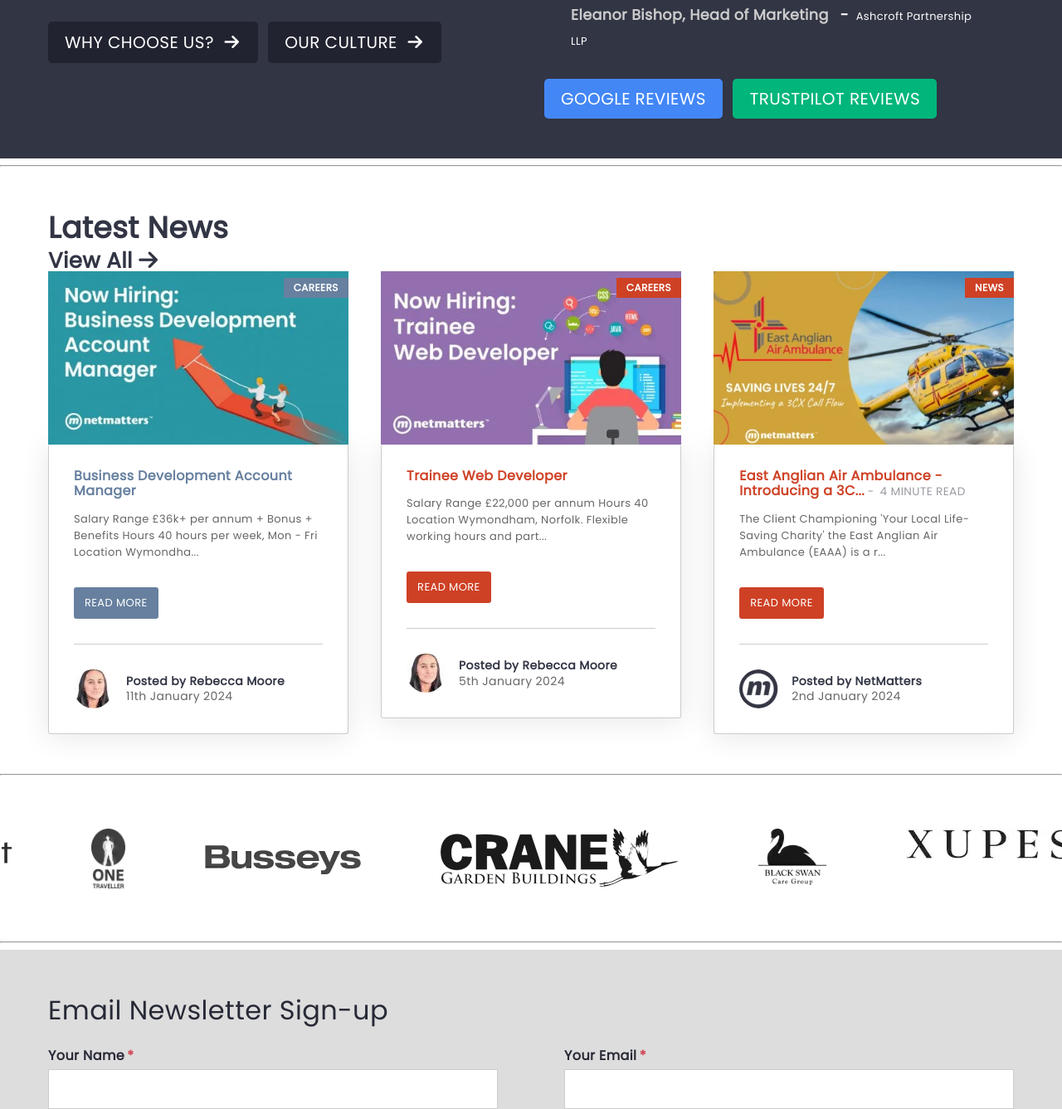
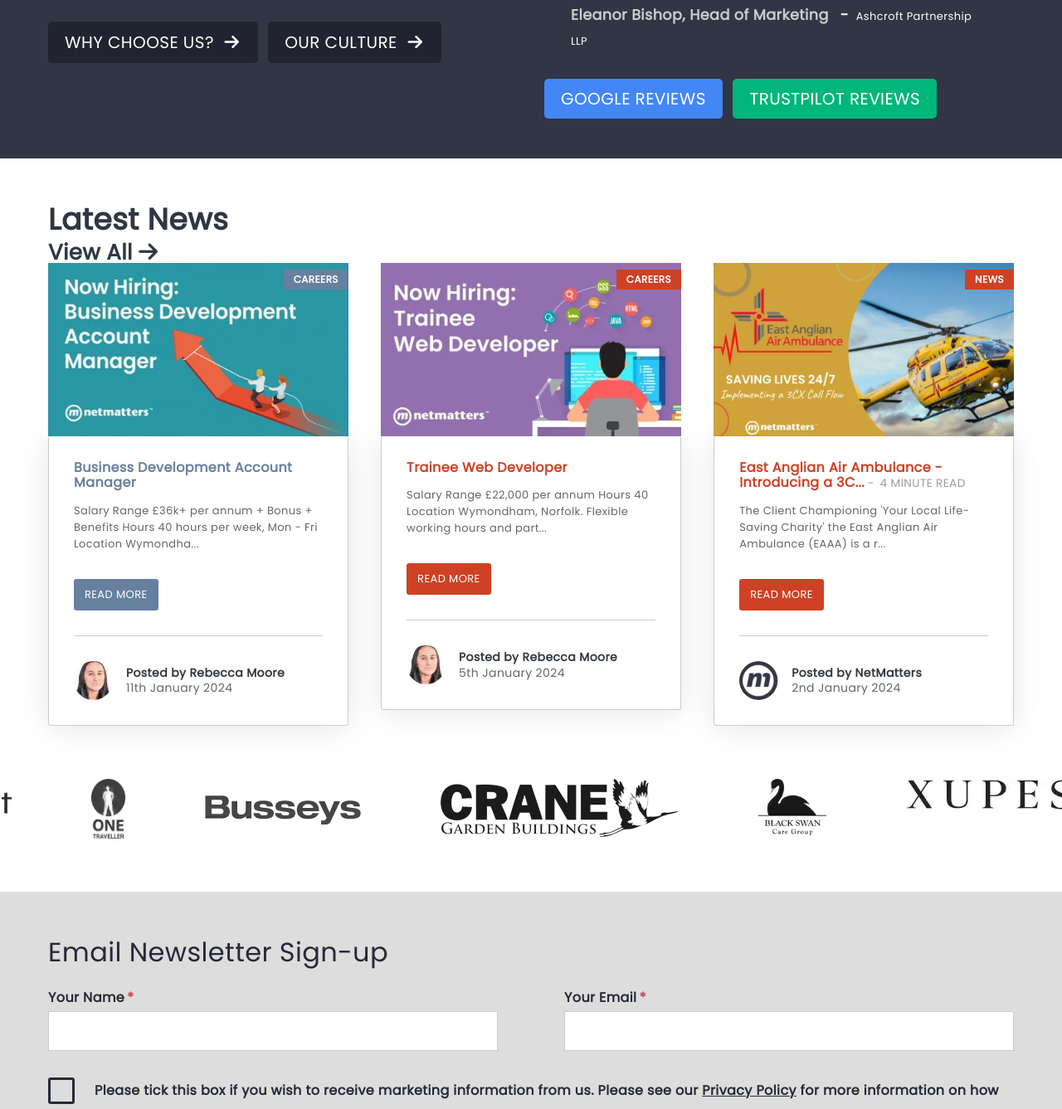
Before and after one commit to Keeboid/NetMattersHTMLCSS, a plain HTML site: page index.html in a window 1280 px wide. Shown: the part 2248-3585 px from the top of the page at 83% size. Drawn offline with Linux system fonts and the light colour scheme; files that its build step writes are made by us from their sources.

Commit message:
removed hr

```diff
--- a/index.html
+++ b/index.html
@@ -728,7 +728,6 @@
 
 
 
-        <hr>
         <!-- Latest News Section-->
         <section id="latest-news" class="news">
 <div class="container__main">
@@ -820,7 +819,7 @@
 
         </div> <!--Main responsive container-->
         </section>
-<hr>
+
  <!--Main responsive container-->
 
 <section class="case-studies"><!-- Case Studies-->
@@ -1021,7 +1020,7 @@
 </section>
 
 
-<hr><!-- Email Newsletter Form-->
+<!-- Email Newsletter Form-->
 
 <form class="newsletter-form">
     <div class="container__main"> <!--Resize main cont-->
--- a/scss/layout/_navigation.scss
+++ b/scss/layout/_navigation.scss
@@ -17,6 +17,8 @@
         color: $white;
         text-decoration: none;
     }
+
+
 }
 
 .main-nav-list {
@@ -56,6 +58,8 @@
     i {
         font-size: 1.35rem;
     }
+
+
 }
 
 .main-nav__item-link {
```
